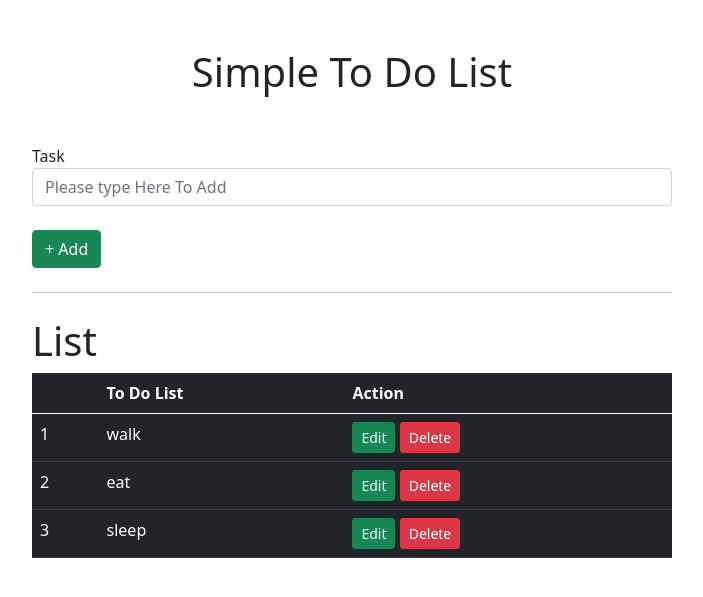
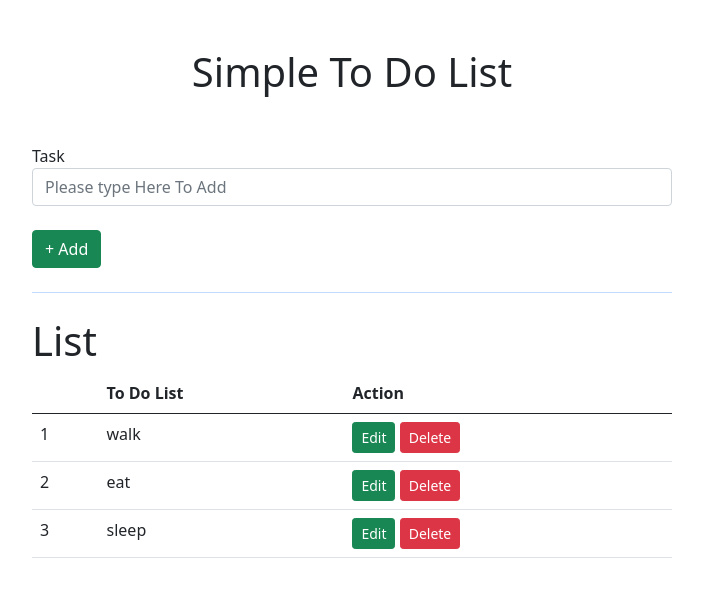
Before and after one commit to dumbled0r3/Simple-ToDo-List, a PHP site: page / in a window 1280 px wide. Shown: the top 597 px of the page, without its empty margins (288-991 px from the left). Run offline with PHP 8.4, Linux system fonts and the light colour scheme; data comes from the database, SQL or seed files in the repository; a stand-in replaces the project's code that opens the database connection.

Commit message:
Update index.php

```diff
--- a/components/index.php
+++ b/components/index.php
@@ -26,12 +26,12 @@
     </form>
 
     </div><br>
-    <hr class="bg-dark w-50 m-auto">
+    <hr class="bg-primary w-50 m-auto">
     <div class="lists w-50 m-auto my-4">
         <h1>List</h1>
         <h1></h1>
         <div id="lists">
-        <table class="table table-dark table-hover">
+        <table class="table table-hover">
   <thead>
     <tr>
       <th scope="col" name="id"></th>
```
